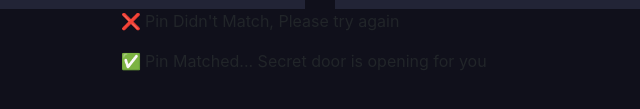
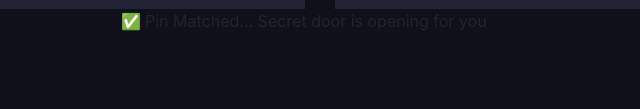
Before and after one commit to ebu3565/pin-matcher, a plain HTML site: page index.html in a window 1280 px wide. Both pictures are taken after a click on the button "Submit". Shown: the part 591-700 px from the top of the page, 320-960 px from the left. Drawn offline with nearby package versions, Linux system fonts and the light colour scheme.

Commit message:
added few things

```diff
--- a/index.html
+++ b/index.html
@@ -42,7 +42,7 @@
                                 <div onclick="clearDisplay()" class="button">C</div>
                             </div>
                             <div>
-                                <button type="submit" class="submit-btn">Submit</button>
+                                <button id="varify-pin" type="submit" class="submit-btn">Submit</button>
                                 <p class="action-left">3 try left</p>
                             </div>
                     </div>
@@ -50,11 +50,18 @@
             </div>
         </div>
         <div class="notify-section">
-            <p id="notify">❌ Pin Didn't Match, Please try again</p>
-            <p id="notify">✅ Pin Matched... Secret door is opening for you</p>
+            <p id="varify-failed">❌ Pin Didn't Match, Please try again</p>
+            <p id="varify-success">✅ Pin Matched... Secret door is opening for you</p>
         </div>
     </div>
     <script>
+
+
+//
+const varifySuccess1 = document.getElementById('varify-success');
+const varifyFailed1 = document.getElementById('varify-failed');
+varifySuccess1.style.display =  'none';
+varifyFailed1.style.display =  'none';
 
         //calc
         const display = document.getElementById('display');
@@ -90,7 +97,26 @@ document.getElementById('generateBtn').addEventListener('click',function(){
     const pinShow = document.getElementById('PinShow');
     pinShow.value = pin;
 });
+//checking if it is ok
+document.getElementById('varify-pin').addEventListener('click',function(){
+const displayTypePin = document.getElementById('display');
+const displayTypePinFinal = displayTypePin.value;
 
+const displayGenPin = document.getElementById('PinShow');
+const displayGenPinFinal = displayGenPin.value;
+
+const varifySuccess = document.getElementById('varify-success');
+const varifyFailed = document.getElementById('varify-failed');
+
+if (displayTypePinFinal == displayGenPinFinal) {
+  varifySuccess.style.display = 'block';
+  varifyFailed.style.display = 'none';
+} else {
+  varifySuccess.style.display = 'none';
+  varifyFailed.style.display = 'block';
+}
+
+});
 
     </script>
 </body>
```
